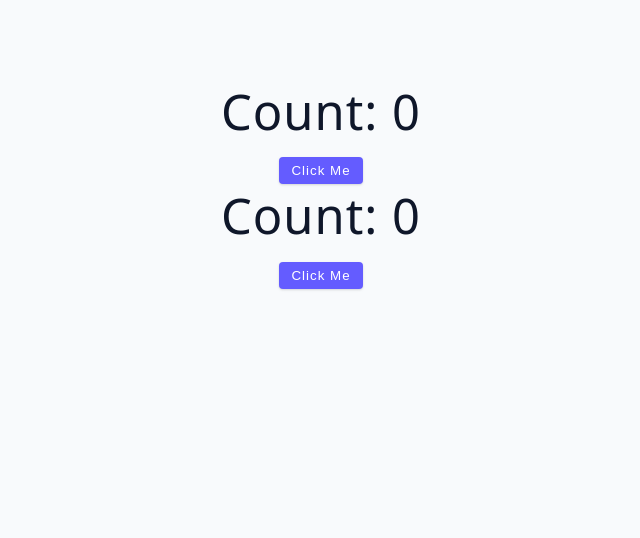
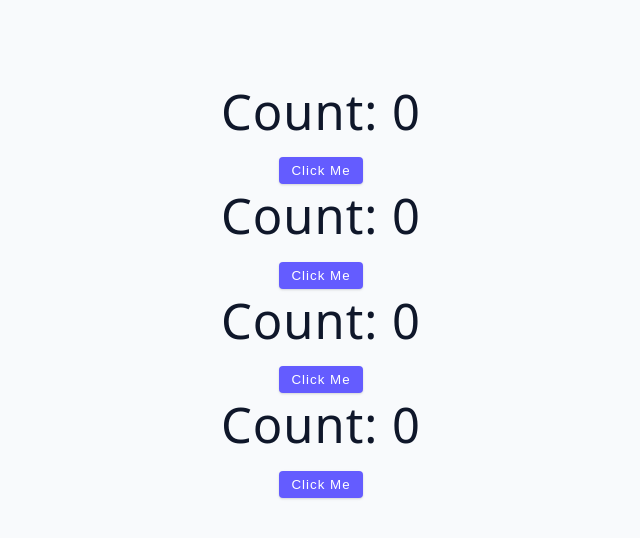
Before and after one commit to YeezyWest/react-hooks, a React (Vite) app: page / in a window 1280 px wide. Shown: the top 538 px of the page, without its empty margins (319-959 px from the left). Built offline with nearby package versions, Linux system fonts and the light colour scheme.

Commit message:
completed

```diff
--- a/src/App.jsx
+++ b/src/App.jsx
@@ -6,6 +6,8 @@ function App() {
     <div className="container">
       <CountExample />
       <CountExample />
+      <CountExample />
+      <CountExample />
 
     </div>
   );
```
